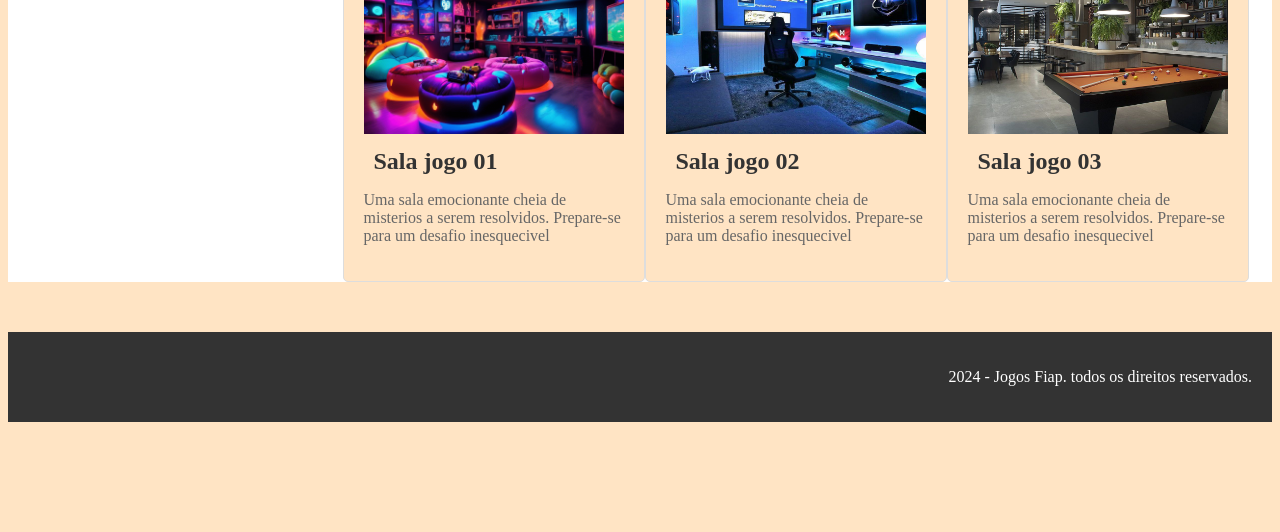
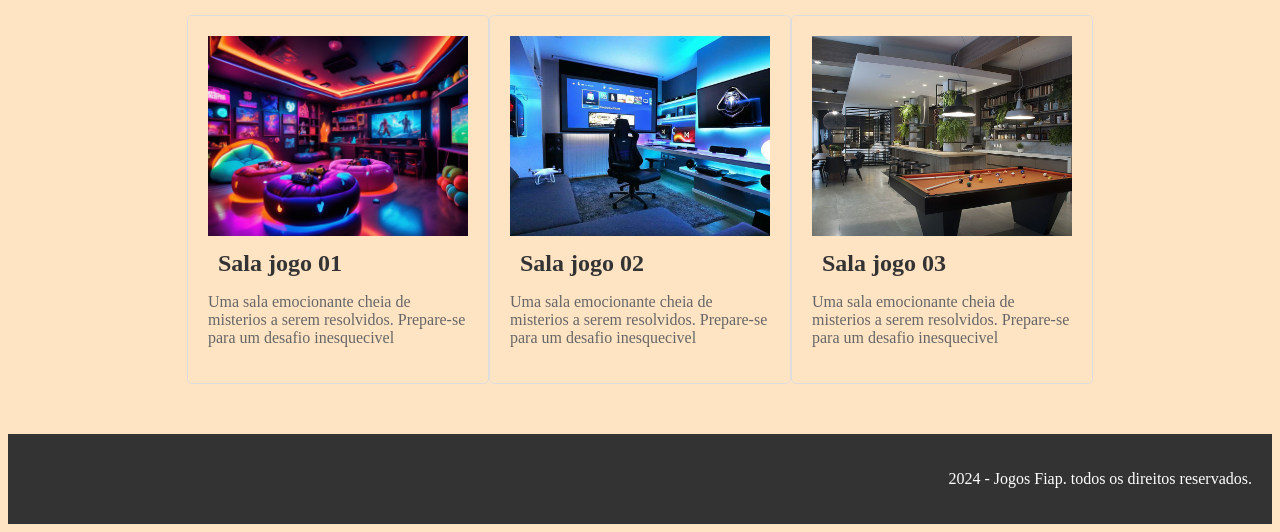
Before and after one commit to TigerCode12/jogosfiap, a plain HTML site: page index.html in a window 1280 px wide. Shown: the part 722-1254 px from the top of the page. Before the commit the page ends 1152 px from the top, so only its background shows below. Drawn offline with Linux system fonts and the light colour scheme.

Commit message:
xibiu da aula

```diff
--- a/index.html
+++ b/index.html
@@ -30,8 +30,10 @@
             </div>
         </section>
         <section class="experiencia">
+            <div class="container">
+                <h2>Nossas Experiências</h2>
             <div class="card-grid">
-                <h2>Nossas Experiências</h2>
+
                 <!--grid de cards-->
                 <div id="card-01" class="card">
                     <div class="card-content">
@@ -58,6 +60,7 @@
                     </div>
                 </div>
             </div>
+        </div>
         </section>
     </main>
     <footer>
--- a/style.css
+++ b/style.css
@@ -101,6 +101,14 @@ header nav li a:hover{
         font-size: 16px;
         color: #666;
     }
+    .card :hover{
+        transform: scale(1.10);
+    }
+    .container{
+        width: 100%;
+        margin: 0 auto;
+        background-color: bisque;
+    }
 
     footer{
         background-color: #333;
```
